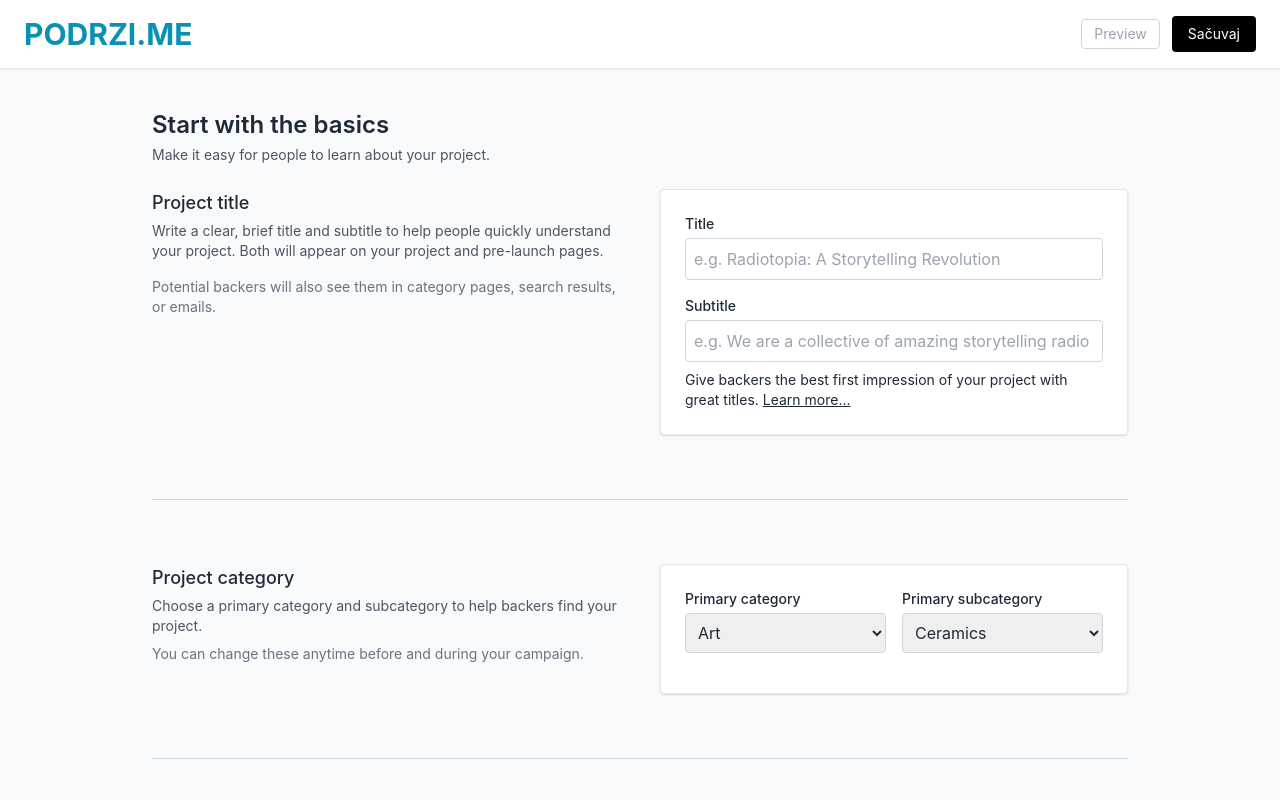
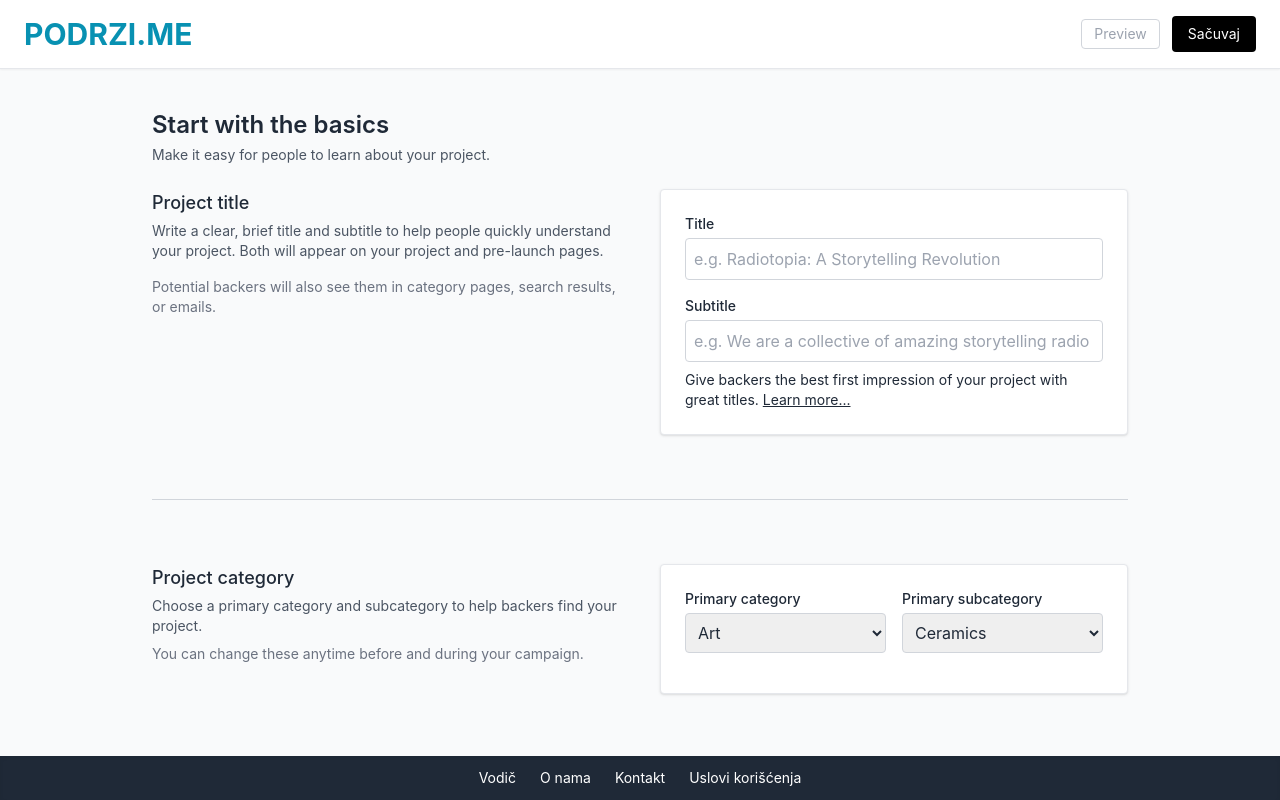
Before and after one commit to bratpeki/podrzi.me, a React app in the folder React/: page /createAction in a window 1280 px wide. Shown: the top 800 px of the page. Built offline with nearby package versions, Linux system fonts and the light colour scheme.

Commit message:
Dodat footer i link na home u CreateActionPage-u

```diff
--- a/React/src/Pages/CreateActionPage.js
+++ b/React/src/Pages/CreateActionPage.js
@@ -1,6 +1,7 @@
 import React, { useState, useContext, useCallback } from "react";
 import { useNavigate, Link } from "react-router-dom";
 import { AuthStateContext } from "../components/UseAuthState";
+import InfoFooter from "../components/InfoFooter";
 
 function CreateActionPage() {
   const [name, setName] = useState("");
@@ -133,9 +134,9 @@ const uploadImage = async (idAction, file) => {
     <div className="min-h-screen bg-gray-50 text-gray-800">
       {/* Top navigation bar */}
       <nav className="w-full bg-white shadow-sm border-b flex items-center justify-between px-6 py-4">
-        <div className="flex items-center gap-4">
+        <Link to="/home" className="flex items-center gap-4">
           <h1 className="text-3xl font-bold text-cyan-600">PODRZI.ME</h1>
-        </div>
+        </Link>
 
         {responseMessage && (
           <p className="text-center text-sm text-red-600 mb-2">
@@ -371,6 +372,7 @@ const uploadImage = async (idAction, file) => {
           </div>
         </section>
       </div>
+      <InfoFooter></InfoFooter>
     </div>
   );
 }
```
